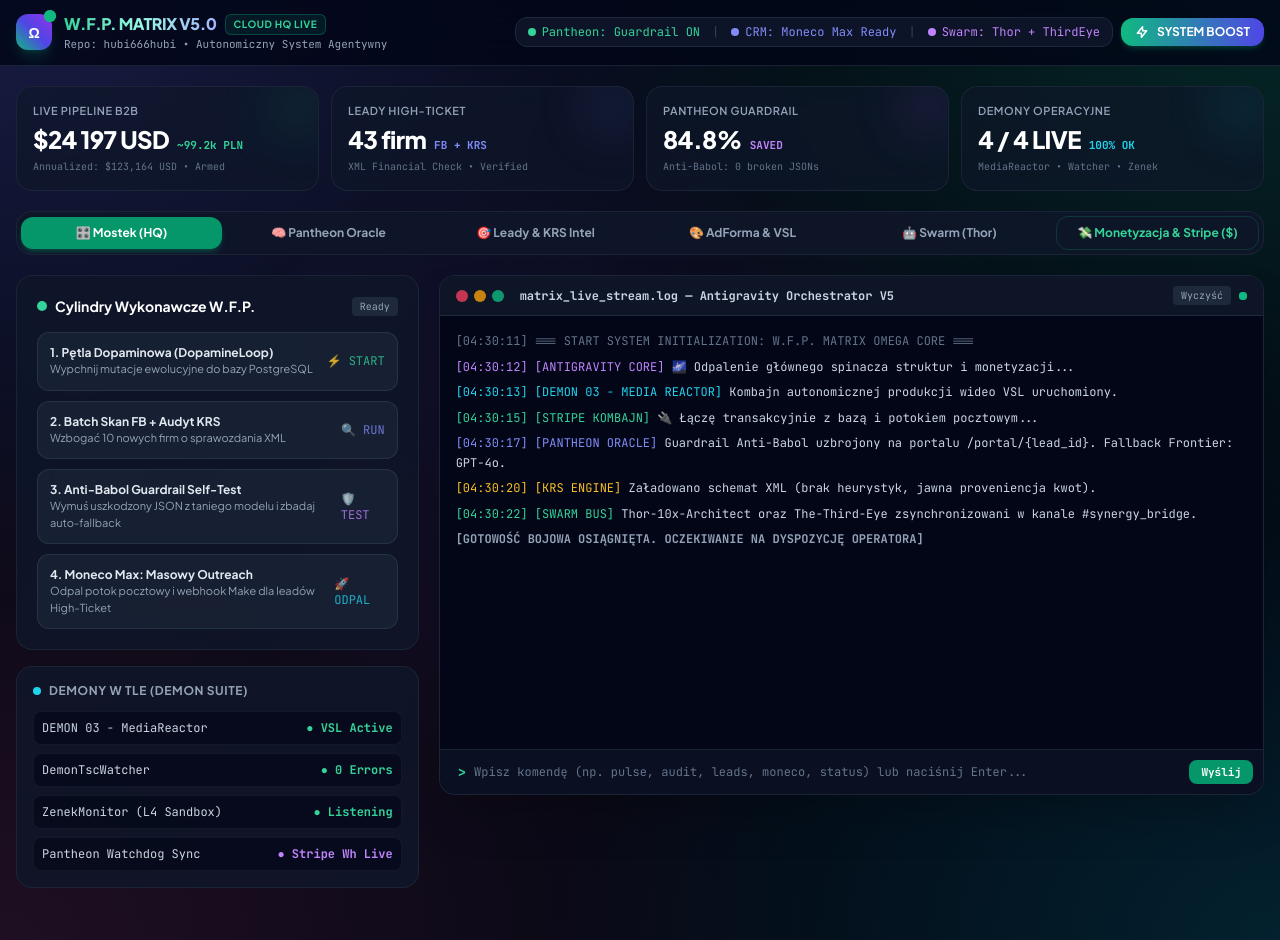
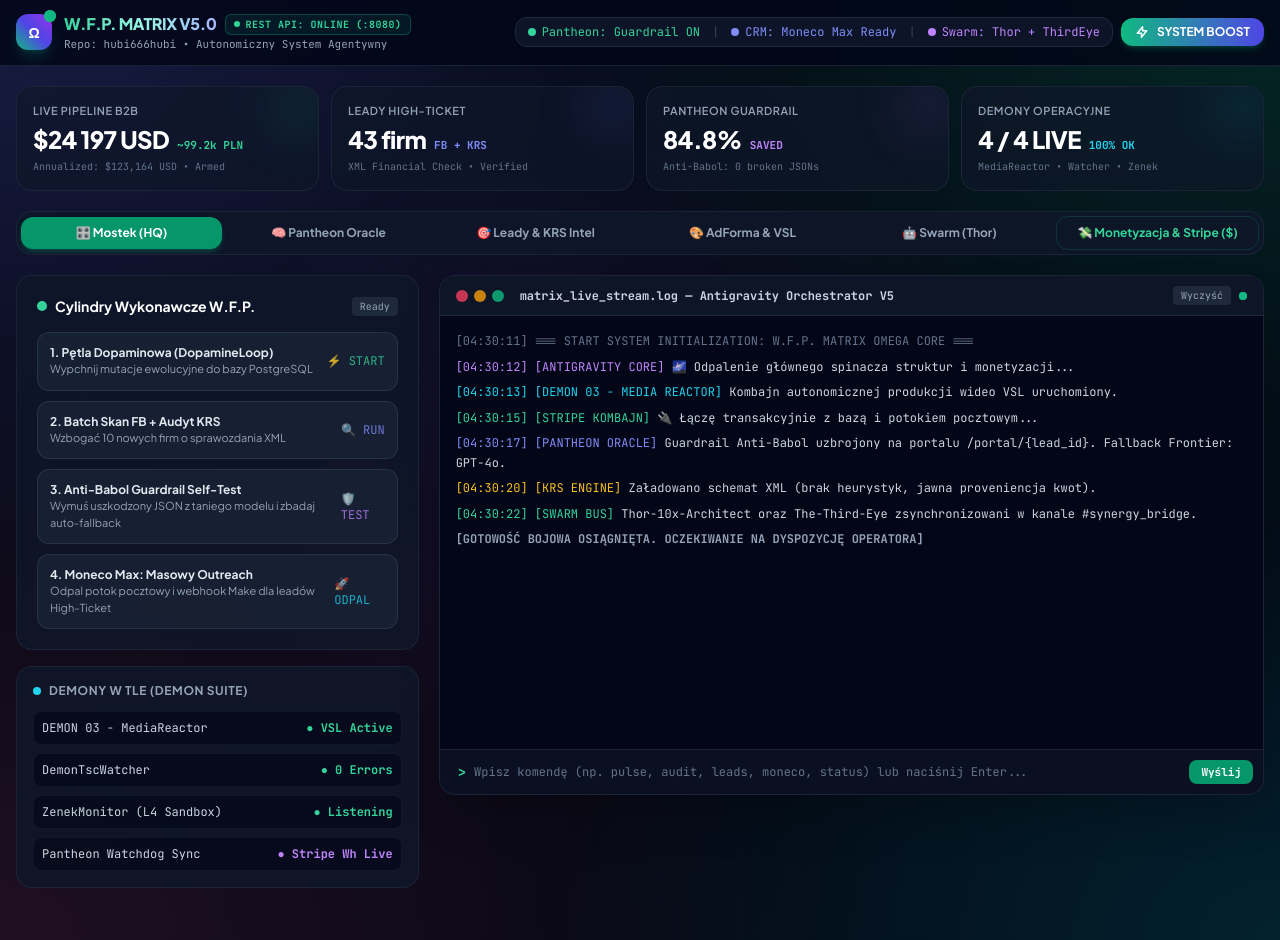
Before and after one commit to hubi666hubi/witam-zapoznaj-mnie-z-tym-produktem, a plain HTML site: page index.html in a window 1280 px wide. Drawn offline with nearby package versions, Linux system fonts and the light colour scheme.

Commit message:
Work from the phone

```diff
--- a/index.html
+++ b/index.html
@@ -102,8 +102,9 @@
             <h1 class="text-sm md:text-base font-extrabold tracking-tight bg-gradient-to-r from-emerald-400 via-teal-200 to-indigo-300 bg-clip-text text-transparent">
               W.F.P. MATRIX V5.0
             </h1>
-            <span class="hidden sm:inline-block px-2 py-0.5 text-[10px] uppercase font-bold tracking-wider rounded-md bg-emerald-500/10 text-emerald-400 border border-emerald-500/30">
-              Cloud HQ Live
+            <span id="api-status-badge" class="px-2 py-0.5 text-[10px] uppercase font-bold tracking-wider rounded-md bg-emerald-500/10 text-emerald-400 border border-emerald-500/30 flex items-center gap-1.5 font-code">
+              <span class="w-1.5 h-1.5 rounded-full bg-emerald-400 animate-ping"></span>
+              <span>REST API: ONLINE (:8080)</span>
             </span>
           </div>
           <p class="text-[11px] text-slate-400 font-code truncate max-w-[200px] sm:max-w-none">
```
